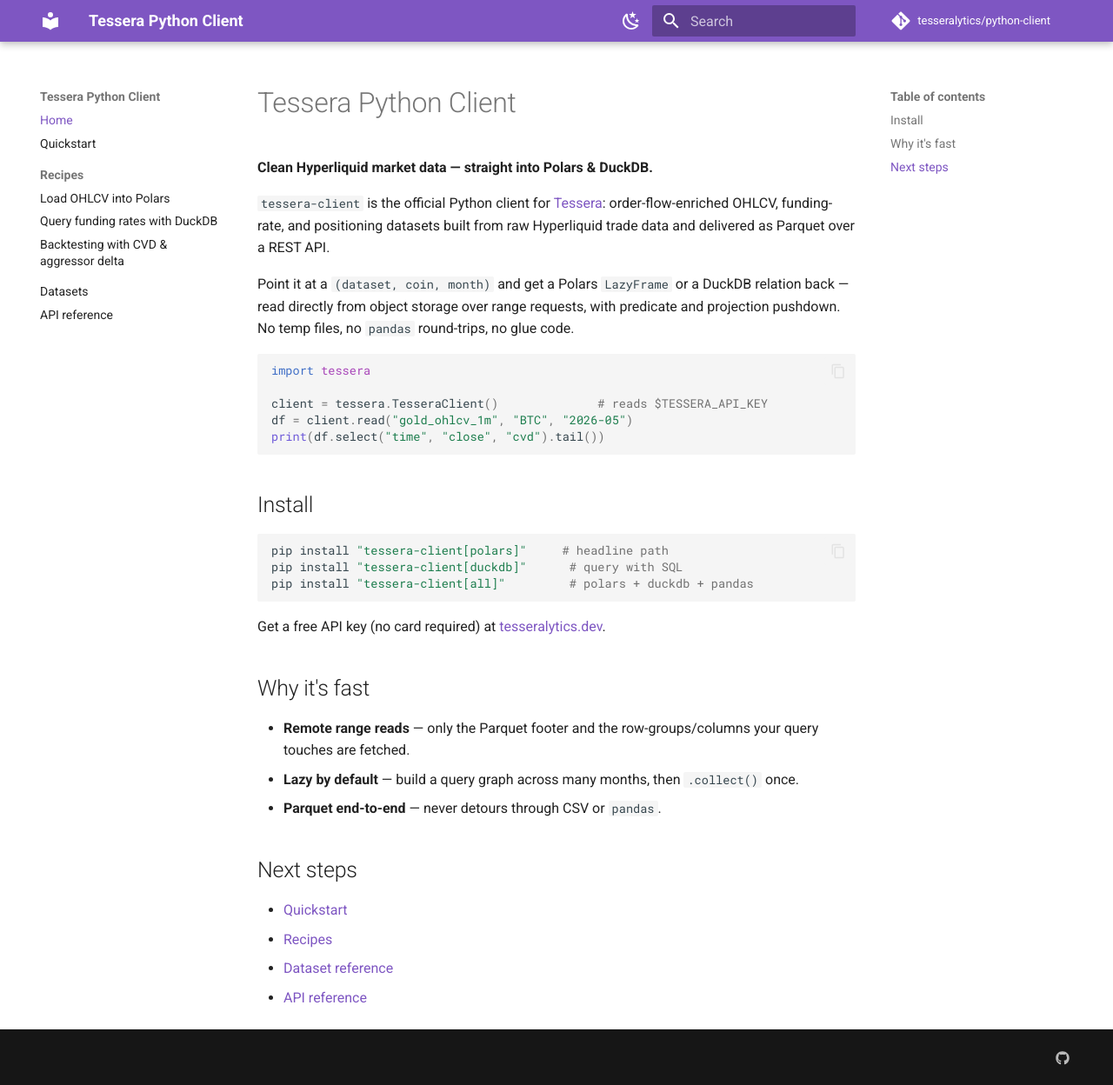
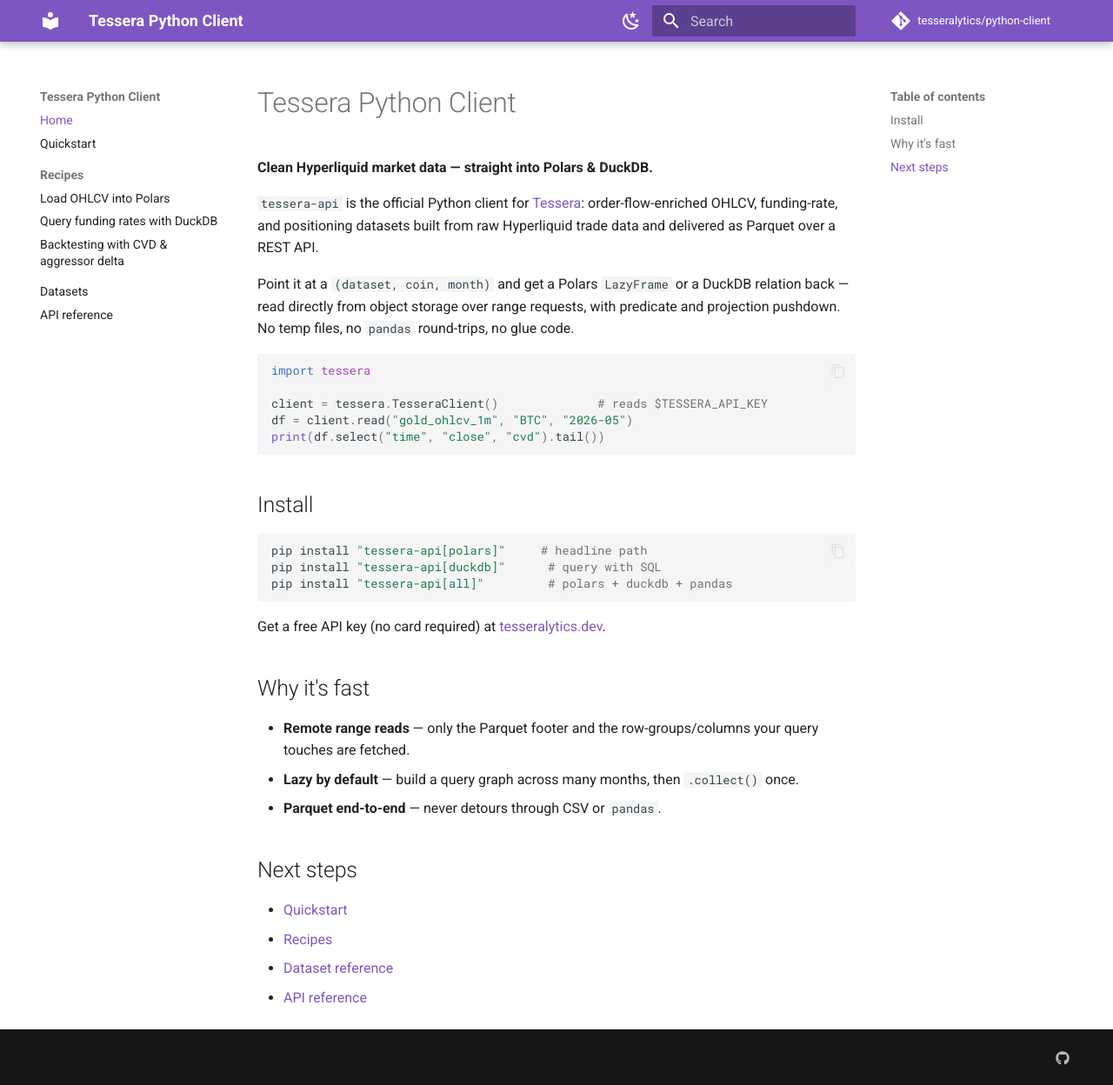
Before and after one commit to tesseralytics/python-client, an MkDocs documentation site: the page built from docs/index.md, in a window 1280 px wide and 1248 px high. Shown: the whole window at 87% size. Built offline with MkDocs 1.6.1 and Material for MkDocs 9.7.7, drawn with Linux system fonts in a browser that asks for light colours; comment, search, counter and statistics services are not loaded.

Commit message:
Change pypi distribution name.

````diff
--- a/docs/index.md
+++ b/docs/index.md
@@ -2,7 +2,7 @@
 
 **Clean Hyperliquid market data — straight into Polars & DuckDB.**
 
-`tessera-client` is the official Python client for [Tessera](https://tesseralytics.dev):
+`tessera-api` is the official Python client for [Tessera](https://tesseralytics.dev):
 order-flow-enriched OHLCV, funding-rate, and positioning datasets built from raw Hyperliquid
 trade data and delivered as Parquet over a REST API.
 
@@ -21,9 +21,9 @@
 ## Install
 
 ```bash
-pip install "tessera-client[polars]"     # headline path
-pip install "tessera-client[duckdb]"      # query with SQL
-pip install "tessera-client[all]"         # polars + duckdb + pandas
+pip install "tessera-api[polars]"     # headline path
+pip install "tessera-api[duckdb]"      # query with SQL
+pip install "tessera-api[all]"         # polars + duckdb + pandas
 ```
 
 Get a free API key (no card required) at [tesseralytics.dev](https://tesseralytics.dev).
--- a/pyproject.toml
+++ b/pyproject.toml
@@ -3,7 +3,7 @@
 build-backend = "hatchling.build"
 
 [project]
-name = "tessera-client"
+name = "tessera-api"
 description = "High-performance Python client for the Tessera API — Hyperliquid datasets straight into Polars & DuckDB."
 readme = "README.md"
 license = "MIT"
@@ -53,7 +53,7 @@
 polars = ["polars>=1.0"]
 duckdb = ["duckdb>=1.0"]
 pandas = ["pandas>=2.0", "pyarrow>=15.0"]
-all = ["tessera-client[polars,duckdb,pandas]"]
+all = ["tessera-api[polars,duckdb,pandas]"]
 
 [dependency-groups]
 dev = [
````
Also changed, not shown: README.md (+7 -7 lines), docs/quickstart.md (+1 -1 lines), 9 other files.
